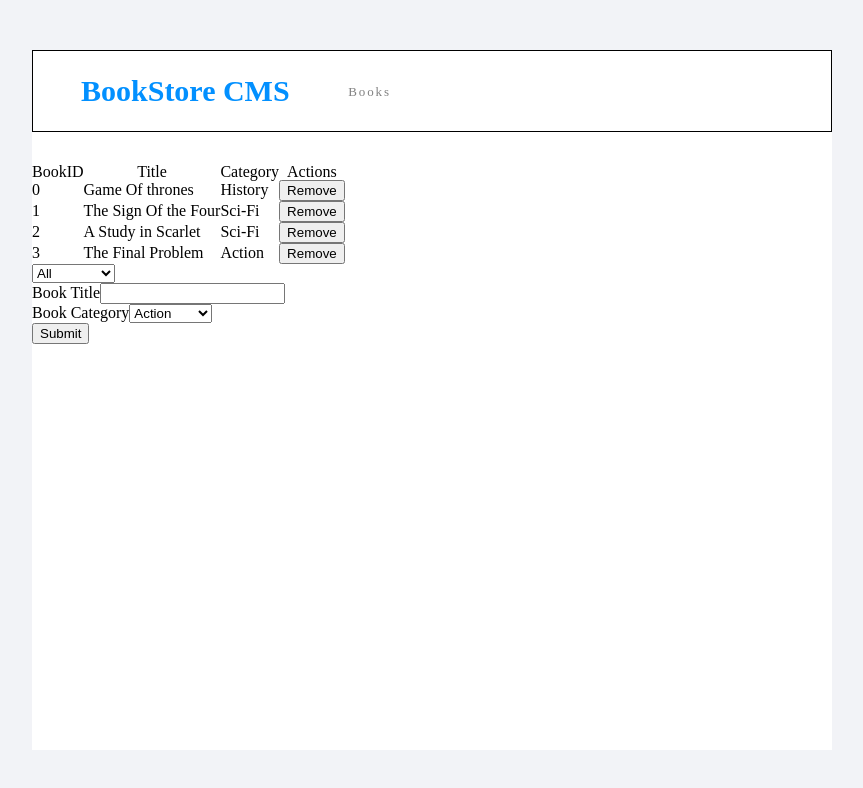
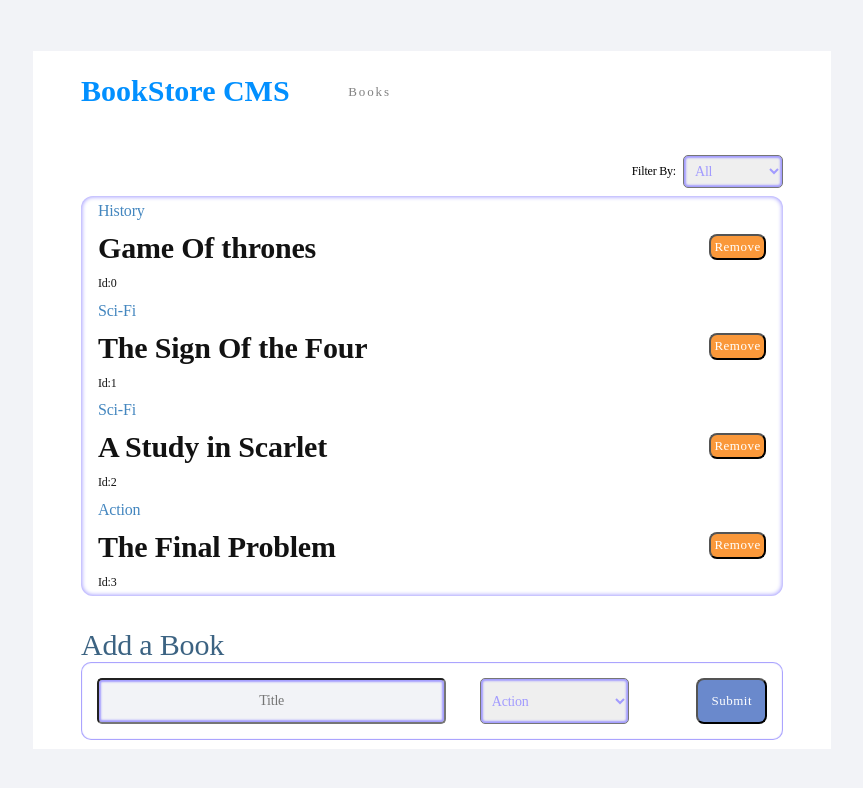
Before and after one commit to stratospherique/bookstore-cms, a React (Create React App) app: page / in a window 1280 px wide. Shown: the top 788 px of the page, without its empty margins (208-1071 px from the left). Built offline with nearby package versions, Linux system fonts and the light colour scheme.

Commit message:
improved the design

```diff
--- a/src/components/App.js
+++ b/src/components/App.js
@@ -9,8 +9,8 @@ const App = () => (
   <InnerRoot >
     <Container>
       <Navigation />
+      <CategoryFilter />
       <BooksTable />
-      <CategoryFilter />
       <BookForm />
     </Container>
   </InnerRoot>
--- a/src/components/book-form.js
+++ b/src/components/book-form.js
@@ -1,6 +1,7 @@
 import React from 'react';
 import { connect } from 'react-redux';
 import { creatBookAction } from '../actions/index';
+import { StyledText, FormContainer, Button } from './styled-components';
 
 const categories = ['Action', 'Biography', 'History', 'Horror', 'Kids', 'Learning', 'Sci-Fi'];
 let identifier = 4;
@@ -48,19 +49,25 @@ class BookForm extends React.Component {
   render() {
     const { handleChange, state: { title, category } } = this;
     return (
-      <form onSubmit={this.handleFormSubmit}>
-        <div>
-          <label htmlFor="title">Book Title</label>
-          <input onChange={handleChange} type="text" id="title" value={title} />
-        </div>
-        <div>
-          <label htmlFor="ctg">Book Category</label>
-          <select name="category" id="ctg" onChange={handleChange} value={category}>
+      <FormContainer>
+        <StyledText
+          size="big"
+          color="#3c6382"
+        >Add a Book
+        </StyledText>
+        <form onSubmit={this.handleFormSubmit}>
+          <input onChange={handleChange} type="text" className="title" value={title} placeholder="Title" />
+          <select name="category" className="ctg" onChange={handleChange} value={category}>
             {categories.map((item) => <option key={item} value={item}>{item}</option>)}
           </select>
-        </div>
-        <button type="submit"> Submit </button>
-      </form>
+          <Button
+            type="submit"
+            text="Submit"
+            size="big"
+            color="#fff"
+            bgColor="#6a89cc" />
+        </form>
+      </FormContainer>
     );
   }
 }
--- a/src/components/book.js
+++ b/src/components/book.js
@@ -1,20 +1,26 @@
 import React from 'react';
+import { Button, StyledText } from './styled-components';
 
 const Book = ({ item, handleRemoval }) => {
   const book = item;
   return (
     <tr>
-      <td>{book.id}</td>
-      <td>{book.title}</td>
-      <td>{book.category}</td>
       <td>
-        <button
+        <StyledText color="#4386bf">{book.category}</StyledText>
+        <StyledText important={true} color={'#121212'} size={'big'}>{book.title}</StyledText>
+        <StyledText color="#121212" size="small"><em>Id:</em>{book.id}</StyledText>
+      </td>
+      <td>
+        <Button
+          className="btn"
           type="button"
-          onClick={() => {
+          text="Remove"
+          size="small"
+          bgColor="#fa983a"
+          color="#fff"
+          handleClick={() => {
             handleRemoval(book);
-          }}>
-          Remove
-        </button>
+          }} />
       </td>
     </tr>
   );
--- a/src/components/books-table.js
+++ b/src/components/books-table.js
@@ -1,21 +1,14 @@
 import React from 'react';
 import BookList from '../containers/book-list';
+import { TableContainer, ListTable } from './styled-components';
 
 const BookTable = () => {
   return (
-    <div>
-      <table>
-        <thead>
-          <tr>
-            <th>BookID</th>
-            <th>Title</th>
-            <th>Category</th>
-            <th>Actions</th>
-          </tr>
-        </thead>
+    <TableContainer>
+      <ListTable>
         <BookList />
-      </table>
-    </div>
+      </ListTable>
+    </TableContainer>
   )
 }
 
--- a/src/components/category-filter.js
+++ b/src/components/category-filter.js
@@ -1,6 +1,7 @@
 import React from 'react';
 import { connect } from 'react-redux';
 import { changeFilterAction } from '../actions/index';
+import { FilterContainer, StyledText } from './styled-components';
 
 const filterOptions = ['All', 'Action', 'Biography', 'History', 'Horror', 'Kids', 'Learning', 'Sci-Fi'];
 
@@ -12,13 +13,17 @@ class CategoryFilter extends React.Component {
 
   render() {
     return (
-      <div>
+      <FilterContainer>
+        <StyledText
+          size="small">
+          Filter By:
+        </StyledText>
         <select onChange={this.handleFilterChange}>
           {filterOptions.map((filter) => (
             <option key={filter} value={filter}>{filter}</option>
           ))}
         </select>
-      </div>
+      </FilterContainer>
     );
   }
 }
--- a/src/components/styled-components.js
+++ b/src/components/styled-components.js
@@ -1,20 +1,35 @@
 import styled, { css } from 'styled-components';
+import React from 'react';
 
 const colors = {
   mainBackground: '#F2F3F7',
   innerBackground: '#FFFFFF',
   mainColor: '#0190FF',
   color_1: '#0190AD',
+  color_2: '#a29bfe',
 }
+
+const Container = styled.div`
+  background-color: ${colors.innerBackground};
+  border: 1px solid ${colors.mainBackground};
+  height: 700px;
+  width: 800px;
+`;
+
+const InnerRoot = styled.div`
+background-color: ${colors.mainBackground};
+height: 100vh;
+display: grid;
+place-content: center;
+`;
 
 
 const Nav = styled.nav`
-  border: 1px solid;
   display: flex;
   height: 80px;
   align-items: center;
   padding-left: 3em;
-  margin-bottom: 2em;
+  margin-bottom: 1em;
 `;
 
 const Logo = styled.span`
@@ -65,18 +80,158 @@ const Link = styled.a`
   }
 `;
 
-const Container = styled.div`
-  background-color: ${colors.innerBackground};
-  border: 1px solid ${colors.mainBackground};
-  height: 700px;
-  width: 800px;
+const TableContainer = styled.div`
+  height: 400px;
+  padding: 0 3em;
+  margin-bottom: 2em;
 `;
 
-const InnerRoot = styled.div`
-background-color: ${colors.mainBackground};
-height: 100vh;
-display: grid;
-place-content: center;
+const ListTable = styled.table`
+  box-shadow: inset 0px 0px 4px 1px ${colors.color_2};
+  border-radius: 12px;
+  height: 100%;
+  width: 100%;
+
+  & tbody {
+    display: block;
+    height: 100%;
+    width: 100%;
+    padding: 1px;
+    max-height: 100%;
+    overflow-y: auto;
+  }
+  & tr {
+    display: flex;
+    align-items: center;
+    justify-content: space-between;
+    height: 25%;
+    width: 100%;
+    padding: 0 1em;
+    border-radius: 12px;
+
+    &:hover {
+      background-color: ${colors.mainBackground};
+    }
+
+    & td {
+      height: 100%;
+      display: flex;
+      flex-direction: column;
+      justify-content: space-around;
+    }
+  }
 `;
 
-export { Nav, Container, InnerRoot, Logo, NavElements, Link }
+const Btn = ({ className, type, handleClick, text }) => (
+  <button className={className} type={type} onClick={handleClick}>
+    {text}
+  </button>
+)
+
+const Button = styled(Btn)`
+  ${props => {
+    return props.size && props.size === 'big' ? 'padding: 1em;' : props.size === 'small' ? 'padding: .25em' : 'padding: .5em;';
+  }}
+  border-radius: .5rem;
+  background-color: ${props => props.bgColor || colors.color_1};
+  color: ${props => props.color || colors.color_1};
+  font-family: RobotoSlab;
+  font-size: 13px;
+  font-weight: 300;
+  font-stretch: normal;
+  font-style: normal;
+  line-height: normal;
+  letter-spacing: 0.5px;
+  transition: transform .5s ease-out;
+
+  &:hover {
+    transform: scale(1.1);
+    background-color: ${props => props.color || colors.color_1};
+    color: ${props => props.bgColor || colors.color_1};
+  }
+`;
+
+const StyledText = styled.span`
+  font: Montserrat;
+  ${props => props.size && (props.size === 'big' ? 'font-size: 30px;' : props.size === 'small' ? 'font-size: 12px;' : 'font-size: 16px;')}
+  font-weight: ${props => props.important ? '800' : '400'};
+  color: ${props => props.color || 'black'};
+  font-stretch: normal;
+  font-style: normal;
+  line-height: normal;
+  letter-spacing: -0.2px;
+  `;
+
+const FormContainer = styled.div`
+    padding: 0 3em;
+
+    & form {
+      display: flex;
+      padding: 1em;
+      border-radius: 10px;
+      box-shadow: inset 0 0 1px 1px ${colors.color_2};
+
+      &:hover {
+        background-color: ${colors.mainBackground};
+      }
+
+      .title {
+        font-family: Monteserrat;
+        padding: .5em;
+        text-align: center;
+        font-size: 14px;
+        font-stretch: normal;
+        font-style: normal;
+        line-height: normal;
+        letter-spacing: -0.2px;
+        color: ${colors.color_2};
+        background-color: ${colors.mainBackground};
+
+        width: 350px;
+        border-radius: 5px;
+        box-shadow: inset 0 0 2px 2px ${colors.color_2};
+        margin-right: 5%;
+      }
+
+      .ctg {
+        font-family: Monteserrat;
+        padding: .5em;
+        font-size: 14px;
+        font-stretch: normal;
+        font-style: normal;
+        line-height: normal;
+        letter-spacing: -0.2px;
+        color: ${colors.color_2};
+
+        width: 150px;
+        border-radius: 5px;
+        box-shadow: inset 0 0 2px 2px ${colors.color_2};
+        margin-right: 10%;
+      }
+    }
+  `;
+
+const FilterContainer = styled.div`
+    padding: .5em 3em;
+    display: flex;
+    justify-content: flex-end;
+    align-items: center;
+
+    & select {
+      font-family: Monteserrat;
+      padding: .5em;
+      font-size: 14px;
+      font-stretch: normal;
+      font-style: normal;
+      line-height: normal;
+      letter-spacing: -0.2px;
+      color: ${colors.color_2};
+
+      width: 100px;
+      border-radius: 5px;
+      box-shadow: inset 0 0 2px 2px ${colors.color_2};
+      margin-left: 1%;
+    }
+  `;
+
+export { Nav, Container, InnerRoot, Logo, NavElements, Link, TableContainer, ListTable, Button, StyledText, FormContainer, FilterContainer }
--- a/src/reset.css
+++ b/src/reset.css
@@ -49,3 +49,10 @@ table {
 
 /* Fonts */
 @import url('https://fonts.googleapis.com/css?family=Montserrat:400,800&display=swap');
+
+*,
+*::after,
+*::before {
+	-moz-box-sizing: border-box;
+	-webkit-box-sizing: border-box;
+}
```
